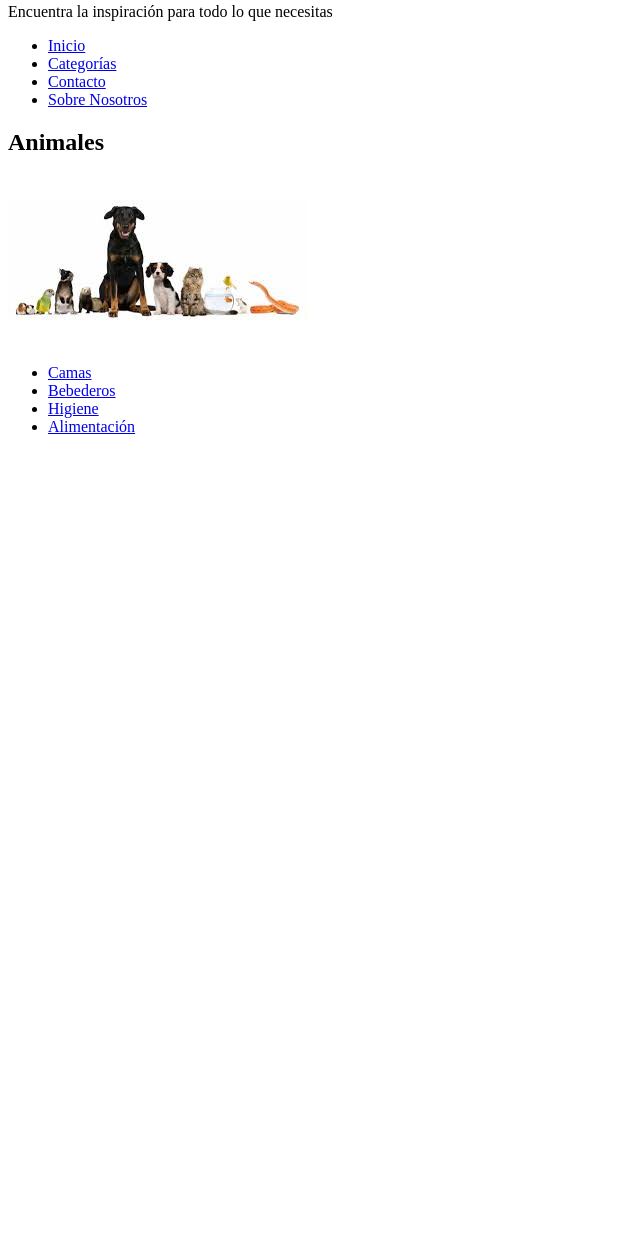
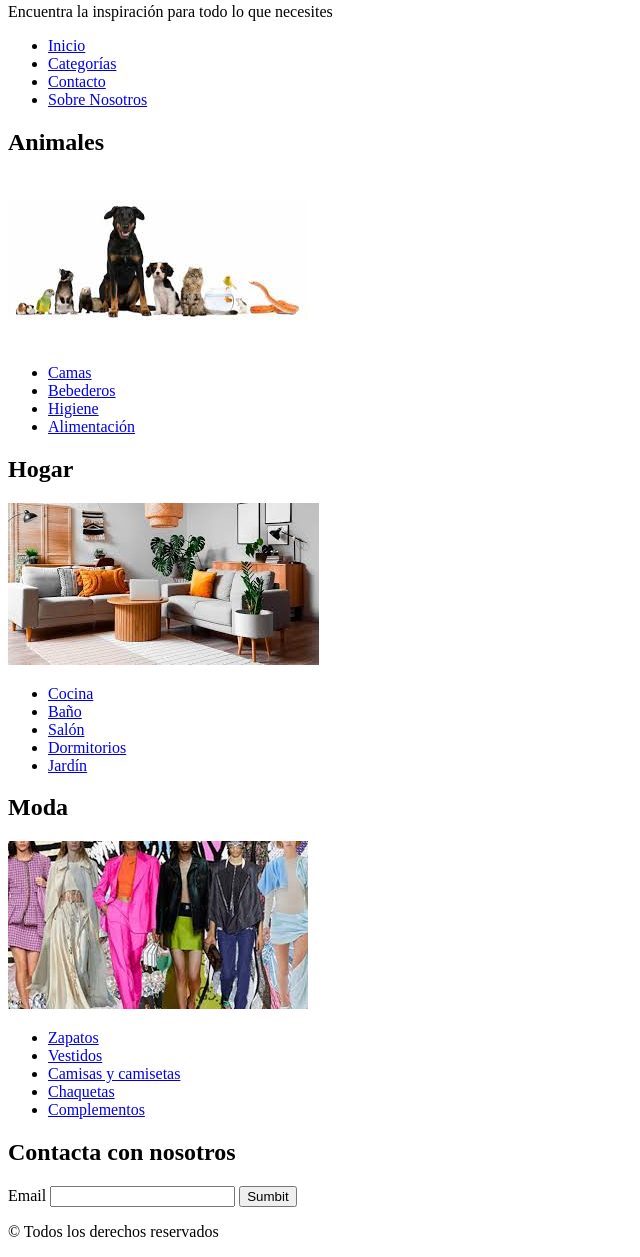
Before and after one commit to anarosagomezalba/PRACTICA_PINTERES, a plain HTML site: page index.html in a window 1280 px wide. Shown: the part 256-1513 px from the top of the page, without its empty margins (0-640 px from the left). Before the commit the page ends 800 px from the top, so only its background shows below. Drawn offline with Linux system fonts and the light colour scheme.

Commit message:
Cambios finales

```diff
--- a/index.html
+++ b/index.html
@@ -11,7 +11,7 @@
         <h1>Bienvenidos a Pinterest</h1>
         <div>
         <img src="/assets/logo pinteret.png" alt="Logo Pinterest">
-        <p>Encuentra la inspiración para todo lo que necesitas</p>
+        <p>Encuentra la inspiración para todo lo que necesites</p>
         <nav>
             <ul>
                 <li><a href="#">Inicio</a></li>
@@ -22,6 +22,7 @@
         </nav>
         </div>
     </header>
+    <main>
     <section>
          <h2>Animales</h2>
          <div>
@@ -36,6 +37,47 @@
          </div>
 
     </section>
+    <section>
+        <h2>Hogar</h2>
+        <div>
+            <img src="/assets/hogar.jfif" alt="foto hogar">
+            <ul>
+                <li><a href="#">Cocina</a></li>
+                <li><a href="#">Baño</a></li>
+                <li><a href="#">Salón</a></li>
+                <li><a href="#">Dormitorios</a></li>
+                <li><a href="#">Jardín</a></li>
+            </ul>
+        </div>
+    </section>
+    <section>
+            <h2>Moda</h2>
+        <div>
+            <img src="/assets/moda.jfif" alt="foto moda">
+            <ul>
+                <li><a href="#">Zapatos</a></li>
+                <li><a href="#">Vestidos</a></li>
+                <li><a href="#">Camisas y camisetas</a></li>
+                <li><a href="#">Chaquetas</a></li>
+                <li><a href="#">Complementos</a></li>
+            </ul>
+        </div>
+    </section>
+    <section>
+        <h2>Contacta con nosotros</h2>
+        <form>
+            <label for="email">Email</label>
+            <input type="email" name="email" id="email">
+           <button type="submit">Sumbit</button>
+
+           </form>
+
+
+    </section>
+    <footer>
+        <p>© Todos los derechos reservados</p>
+    </footer>
+    </main>
 
 </body>
 </html>
```
Also changed, not shown: assets/hogar.jfif (added), assets/moda.jfif (added).
